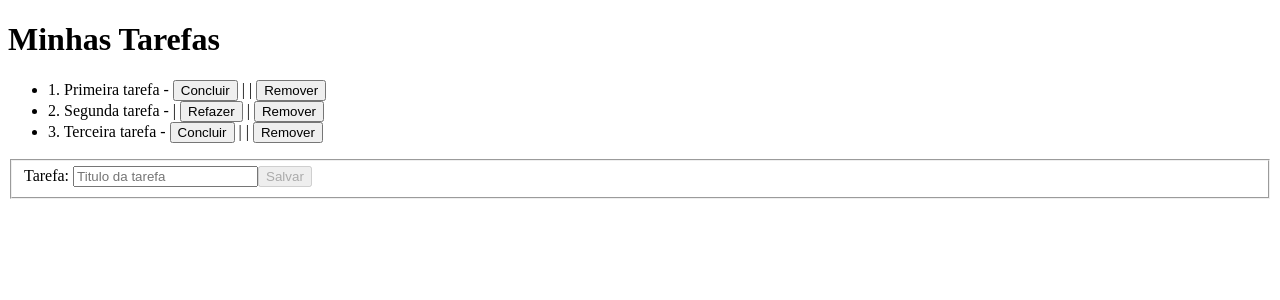
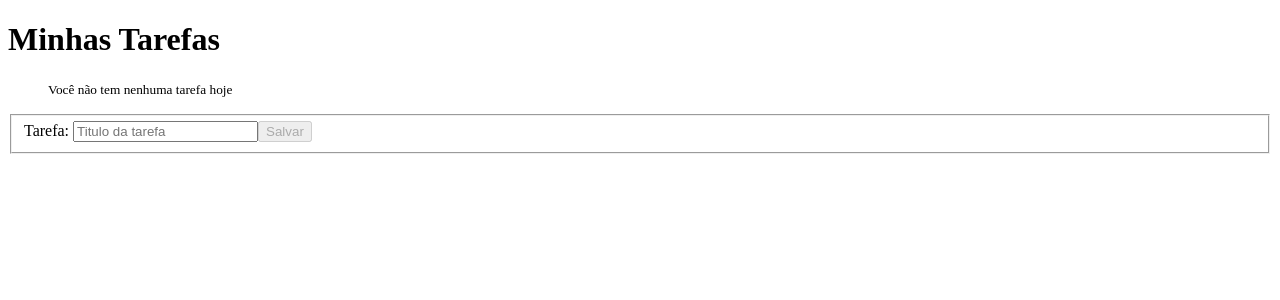
Before and after one commit to flonguini/angular, an Angular app in the folder todo/: page / in a window 1280 px wide. Shown: the top 300 px of the page. Built offline with nearby package versions, Linux system fonts and the light colour scheme.

Commit message:
Aula16: Adicionando itens ao todo

```diff
--- a/todo/src/app/app.component.html
+++ b/todo/src/app/app.component.html
@@ -1,6 +1,7 @@
 <h1>{{ title }}</h1>
 
 <ul>
+  <p *ngIf="todos.length == 0"><small>Você não tem nenhuma tarefa hoje</small></p>
   <li *ngFor="let todo of todos">{{ todo.id }}. {{ todo.task }} -
     <button *ngIf="!todo.done" (click)="markAsDone(todo)">Concluir</button> |
     <button *ngIf="todo.done" (click)="masAsUndone(todo)">Refazer</button> |
@@ -13,6 +14,6 @@
     <label>Tarefa: </label>
     <input type="text" placeholder="Titulo da tarefa" maxlength="55" formControlName="title">
     <small *ngIf="form.controls.title.invalid && !form.controls.title.pristine">Esse campo deve conter entre 3 e 55 catacteres</small>
-    <button [disabled]="form.invalid">Salvar</button>
+    <button [disabled]="form.invalid" (click)="add()">Salvar</button>
   </fieldset>
 </form>
--- a/todo/src/app/app.component.ts
+++ b/todo/src/app/app.component.ts
@@ -20,10 +20,17 @@
 			Validators.required
 		])]
 	});
+  }
 
-	this.todos.push(new Todo(1,'Primeira tarefa',false));
-	this.todos.push(new Todo(2,'Segunda tarefa',true));
-	this.todos.push(new Todo(3,'Terceira tarefa',false));
+  add(){
+	  const title = this.form.controls['title'].value;
+	  const id = this.todos.length + 1;
+		this.todos.push(new Todo(id, title, false));
+		this.clear();
+  }
+
+  clear(){
+	  this.form.reset();
   }
 
   remove(todo: Todo){
```
